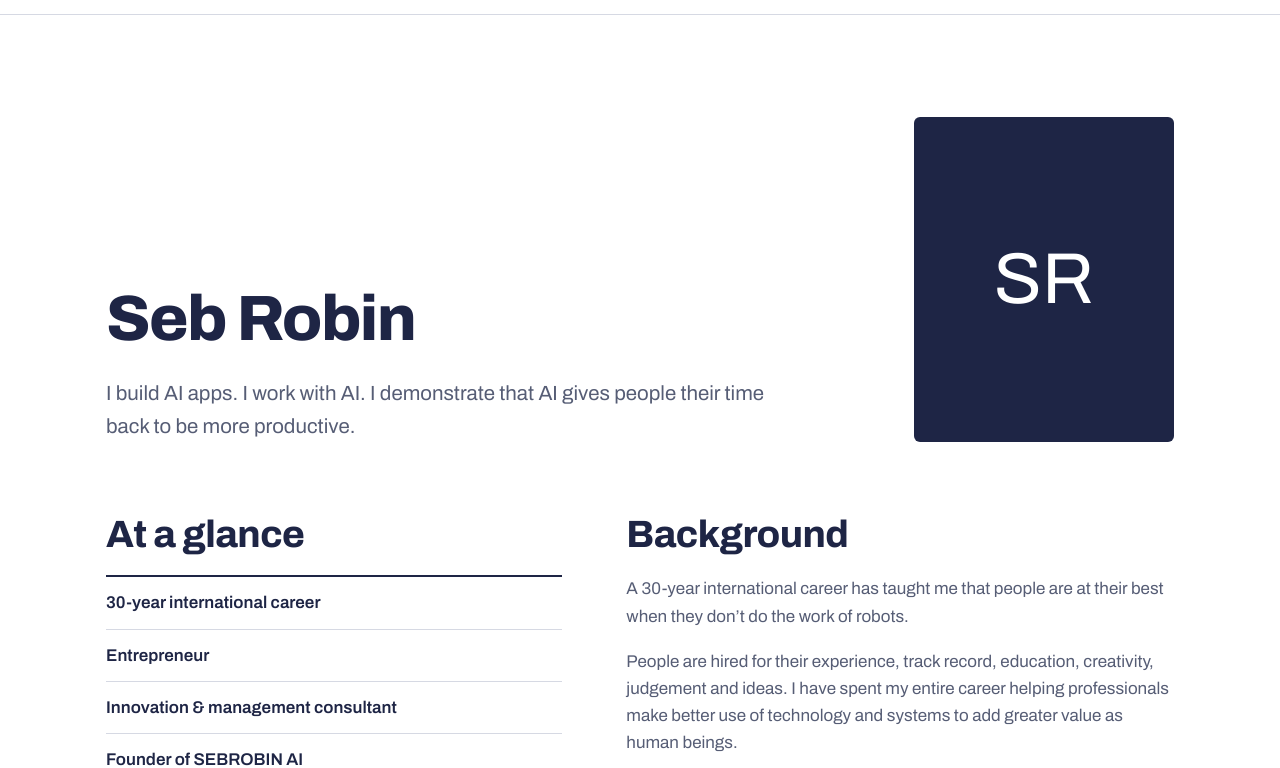
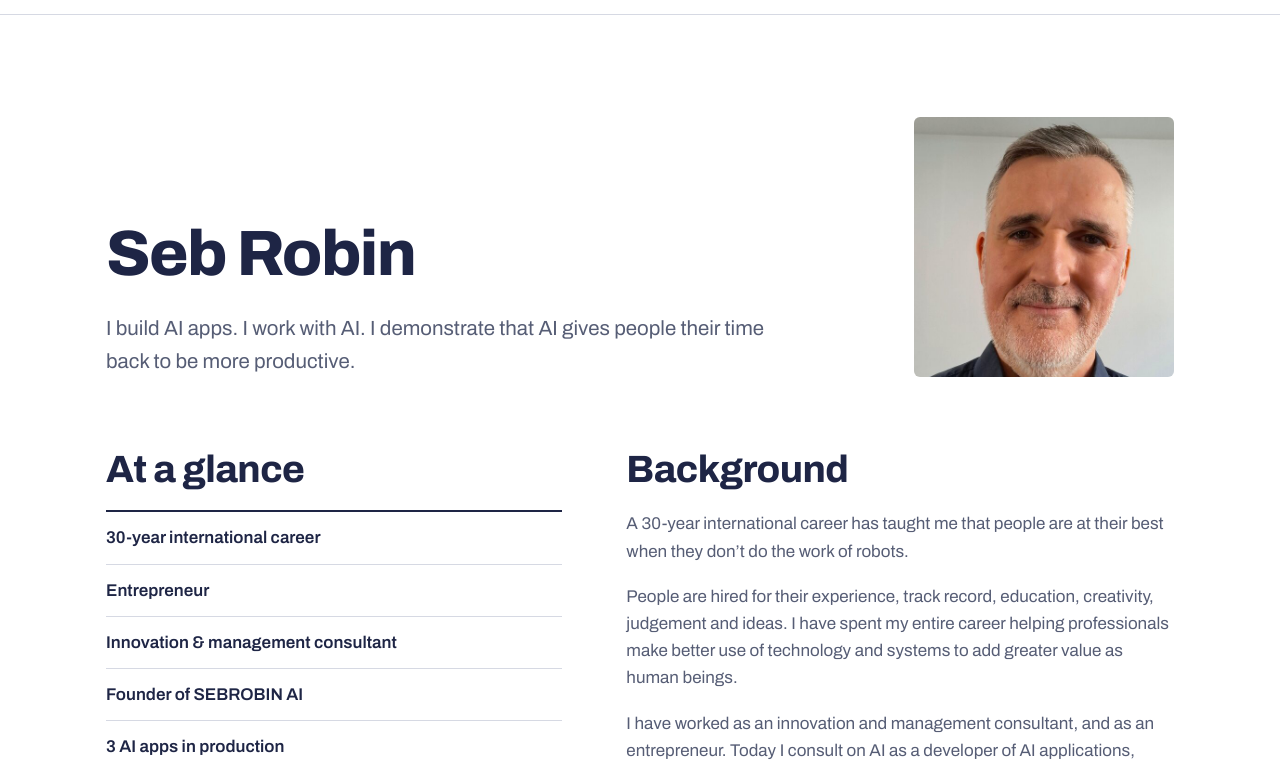
Before and after one commit to sebrobinai/sebrobin-ai, a plain HTML site: page en/about.html in a window 1280 px wide. Shown: the part 58-826 px from the top of the page. Drawn offline with Linux system fonts and the light colour scheme; a web font is replaced by a local one.

Commit message:
About: Seb's photo
Co-Authored-By: Claude Opus 5.5 <noreply@anthropic.com>
Claude-Session: https://claude.ai/code/session_01W5nsScYbFaDYEQa5hKsXXx

```diff
--- a/assets/site.css
+++ b/assets/site.css
@@ -189,7 +189,7 @@ p { max-width: 64ch; }
 
 /* ---------- about ---------- */
 .about-hero { display: grid; grid-template-columns: minmax(0, 1fr) 260px; gap: clamp(28px, 5vw, 72px); align-items: end; }
-.portrait { aspect-ratio: 4 / 5; border-radius: 6px; background: var(--ink); display: grid; place-items: center; overflow: hidden; }
+.portrait { aspect-ratio: 1 / 1; border-radius: 6px; background: var(--ink); display: grid; place-items: center; overflow: hidden; }
 .portrait img { width: 100%; height: 100%; object-fit: cover; }
 .portrait .initials { font-family: "ADLaM Display", var(--font); font-size: 72px; color: #fff; }
 .creds { list-style: none; margin: 0; padding: 0; border-top: 2px solid var(--ink); }
--- a/en/about.html
+++ b/en/about.html
@@ -57,8 +57,7 @@
       <h1 class="page-title">Seb Robin</h1>
       <p class="lead">I build AI apps. I work with AI. I demonstrate that AI gives people their time back to be more productive.</p>
     </div>
-    <!-- TODO: replace with a photo: <img src="/assets/seb.jpg" alt="Seb Robin"> -->
-    <div class="portrait"><span class="initials" aria-hidden="true">SR</span></div>
+    <div class="portrait"><img src="/assets/seb.jpg" alt="Seb Robin" width="560" height="560"></div>
   </div>
 </section>
 <section class="block tight-top">
--- a/src/build.mjs
+++ b/src/build.mjs
@@ -400,8 +400,7 @@ function about(c) {
       <h1 class="page-title">${esc(a.h1)}</h1>
       <p class="lead">${esc(a.lead)}</p>
     </div>
-    <!-- TODO: replace with a photo: <img src="/assets/seb.jpg" alt="Seb Robin"> -->
-    <div class="portrait"><span class="initials" aria-hidden="true">SR</span></div>
+    <div class="portrait"><img src="/assets/seb.jpg" alt="Seb Robin" width="560" height="560"></div>
   </div>
 </section>
 <section class="block tight-top">
```
Also changed, not shown: a-propos.html (+1 -2 lines), assets/seb.jpg (added).
